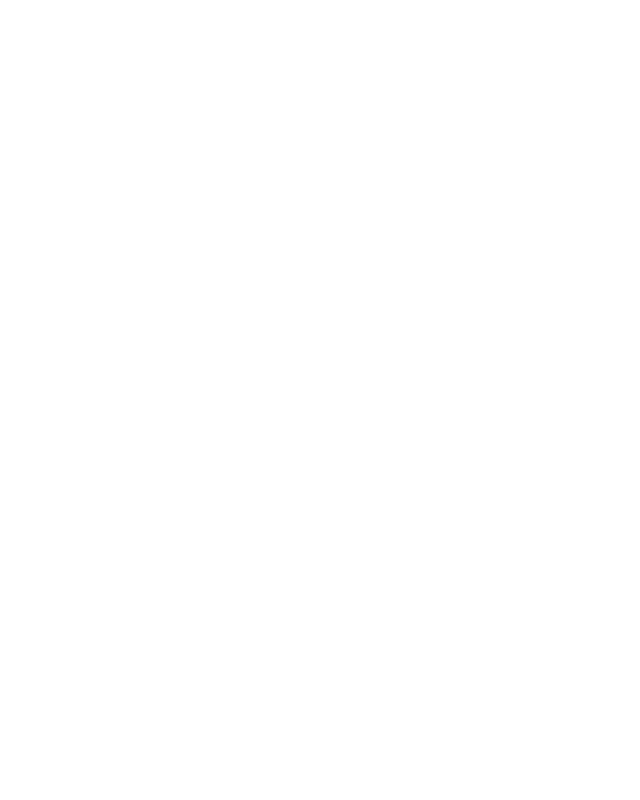
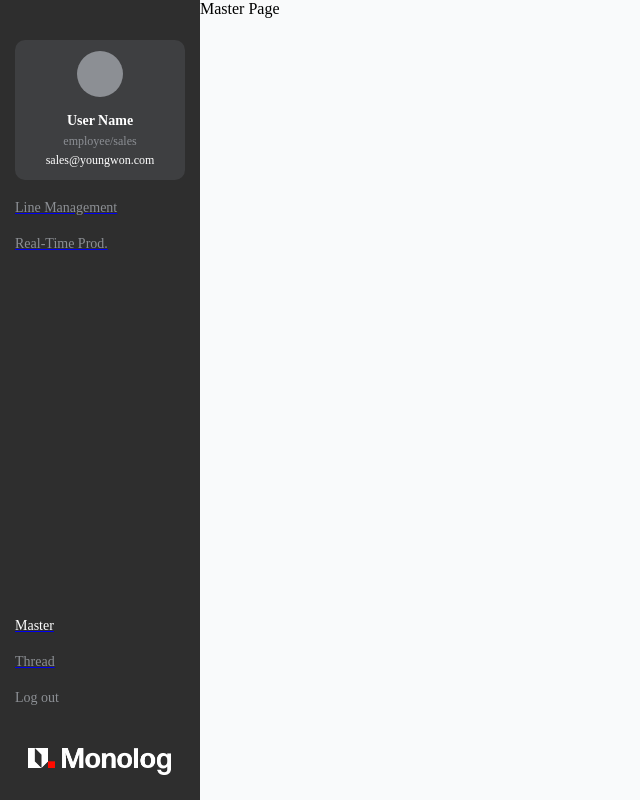
Before and after one commit to 2eejehoon/sije, a React (Vite) app: page /master in a window 1280 px wide. Before the commit this address had no page. Shown: the whole page, without its empty margins (0-640 px from the left). Built offline with nearby package versions, Linux system fonts and the light colour scheme.

Commit message:
Thread, Master 페이지

```diff
--- a/src/App.tsx
+++ b/src/App.tsx
@@ -2,6 +2,8 @@
 import HomePage from "./pages/HomePage";
 import RealTimeProductionPage from "./pages/RealTimeProductionPage";
 import LineManagementPage from "./pages/LineManagementPage";
+import MasterPage from "./pages/MasterPage";
+import ThreadPage from "./pages/ThreadPage";
 
 function App() {
   return (
@@ -10,6 +12,8 @@
         <Route path="/" element={<HomePage />} />
         <Route path="/line-management" element={<LineManagementPage />} />
         <Route path="/real-time-production" element={<RealTimeProductionPage />} />
+        <Route path="/master" element={<MasterPage />} />
+        <Route path="/thread" element={<ThreadPage />} />
       </Routes>
     </BrowserRouter>
   );
--- a/src/components/common/Sidebar/Sidebar.tsx
+++ b/src/components/common/Sidebar/Sidebar.tsx
@@ -2,8 +2,11 @@
 import SiderbarUserinfo from "./SidebarUserInfo";
 import SidebarNavigation from "./SidebarNavigation";
 import monolog from "/png/monolog.png";
+import { Link, useLocation } from "react-router-dom";
 
 const Sidebar = () => {
+  const location = useLocation();
+
   return (
     <Wrapper>
       <SidebarHeader></SidebarHeader>
@@ -13,12 +16,16 @@
       </SidebarMain>
       <SidebarFooter>
         <FooterList>
-          <FooterListItem>
-            <span>Master</span>
-          </FooterListItem>
-          <FooterListItem>
-            <span>Thread</span>
-          </FooterListItem>
+          <Link to="/master">
+            <FooterListItem $isActive={location.pathname === "/master"}>
+              <span>Master</span>
+            </FooterListItem>
+          </Link>
+          <Link to="/thread">
+            <FooterListItem $isActive={location.pathname === "/thread"}>
+              <span>Thread</span>
+            </FooterListItem>
+          </Link>
           <FooterListItem>
             <span>Log out</span>
           </FooterListItem>
@@ -72,14 +79,14 @@
   margin: 0;
 `;
 
-const FooterListItem = styled.li`
+const FooterListItem = styled.li<{ $isActive?: boolean }>`
   width: 170px;
   height: 36px;
   display: flex;
   justify-content: flex-start;
   align-items: center;
   gap: 8px;
-  color: #ffffff;
+  color: ${({ $isActive = false }) => ($isActive ? "#ffffff" : "#8C8F94")};
   font-weight: 500;
   font-size: 14px;
   line-height: 19.6px;
--- /dev/null
+++ b/src/pages/MasterPage.tsx
@@ -0,0 +1,7 @@
+import BaseLayout from "../layouts/BaseLayout";
+
+const MasterPage = () => {
+  return <BaseLayout>Master Page</BaseLayout>;
+};
+
+export default MasterPage;
--- /dev/null
+++ b/src/pages/ThreadPage.tsx
@@ -0,0 +1,7 @@
+import BaseLayout from "../layouts/BaseLayout";
+
+const ThreadPage = () => {
+  return <BaseLayout>Thread Page</BaseLayout>;
+};
+
+export default ThreadPage;
```
